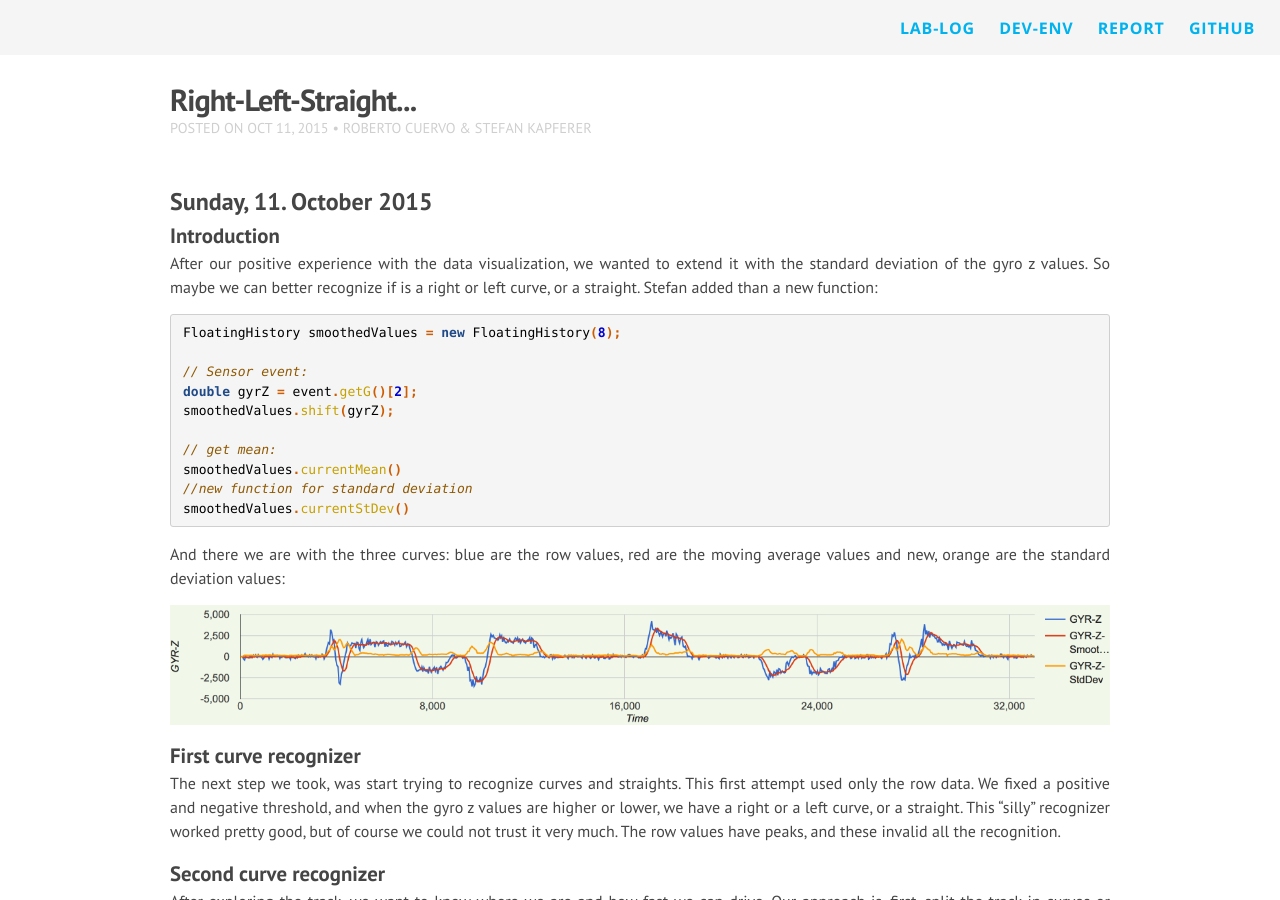
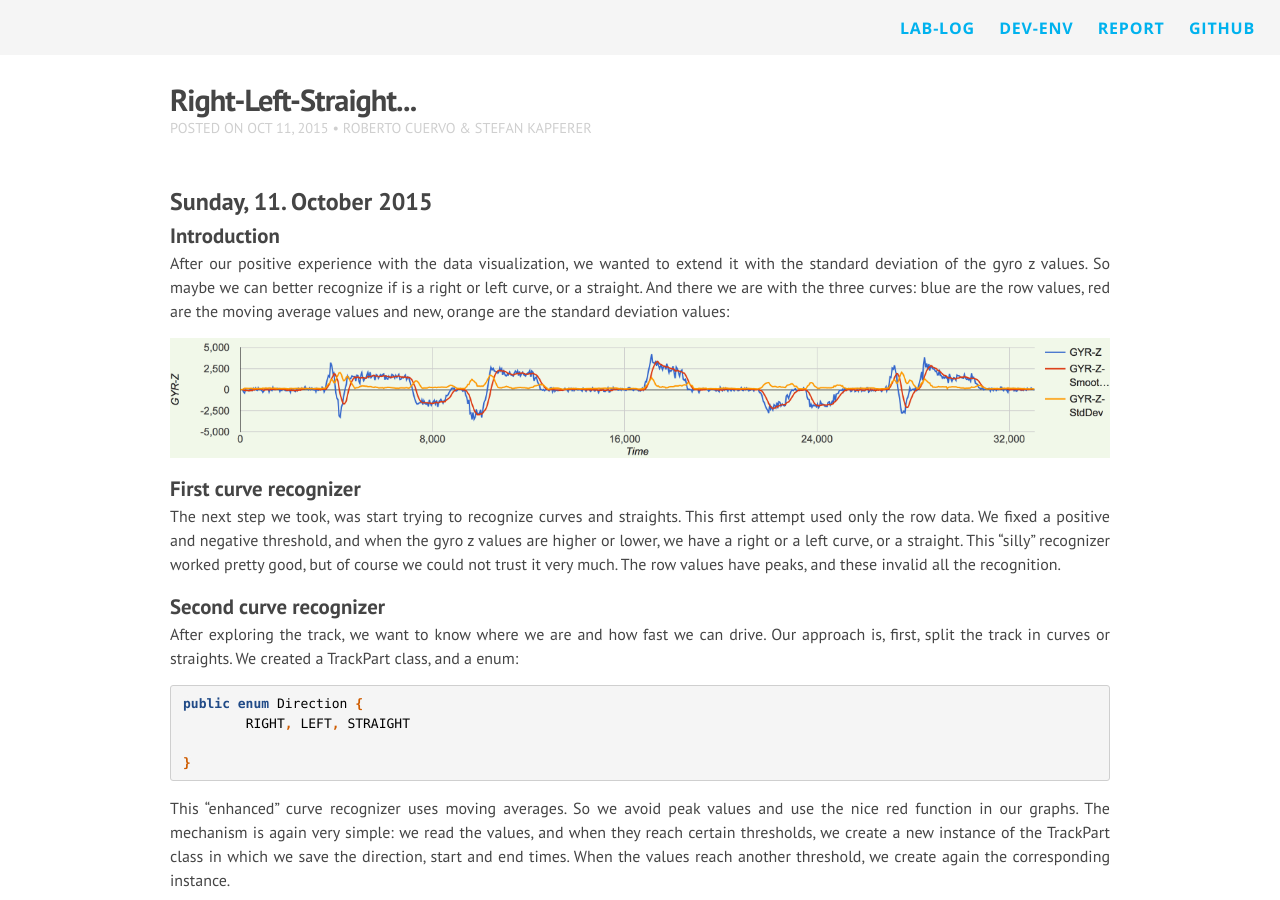
Before and after one commit to HSR-ChallP1-Whitespace/hsr-challp1-whitespace.github.io, a Jekyll site: the page built from _posts/2015-10-11-first-right-left.md, in a window 1280 px wide and 900 px high. Built offline with Jekyll 4.4.1, drawn with Linux system fonts in a browser that asks for light colours; nearby versions of some CDN libraries; Markdown is read by kramdown in place of the engine named in the settings; comment, search, counter and statistics services are not loaded.

Commit message:
Modifications in last post again

```diff
--- a/_posts/2015-10-11-first-right-left.md
+++ b/_posts/2015-10-11-first-right-left.md
@@ -8,21 +8,7 @@ author: "Roberto Cuervo & Stefan Kapferer"
 ## Sunday, 11. October 2015
 
 ### Introduction
-After our positive experience with the data visualization, we wanted to extend it with the standard deviation of the gyro z values. So maybe we can better recognize if is a right or left curve, or a straight. Stefan added than a new function:
-
-{% highlight java %}
-FloatingHistory smoothedValues = new FloatingHistory(8);
-
-// Sensor event:
-double gyrZ = event.getG()[2];
-smoothedValues.shift(gyrZ);
-
-// get mean:
-smoothedValues.currentMean()
-//new function for standard deviation
-smoothedValues.currentStDev()
-
-{% endhighlight %}
+After our positive experience with the data visualization, we wanted to extend it with the standard deviation of the gyro z values. So maybe we can better recognize if is a right or left curve, or a straight.
 And there we are with the three curves: blue are the row values, red are the moving average values and new, orange are the standard deviation values:
 
 ![Data Analyzer - standard deviation data](/media/data-analyzer_screenshot-04.png "Data Analyzer - standard deviation")
```
